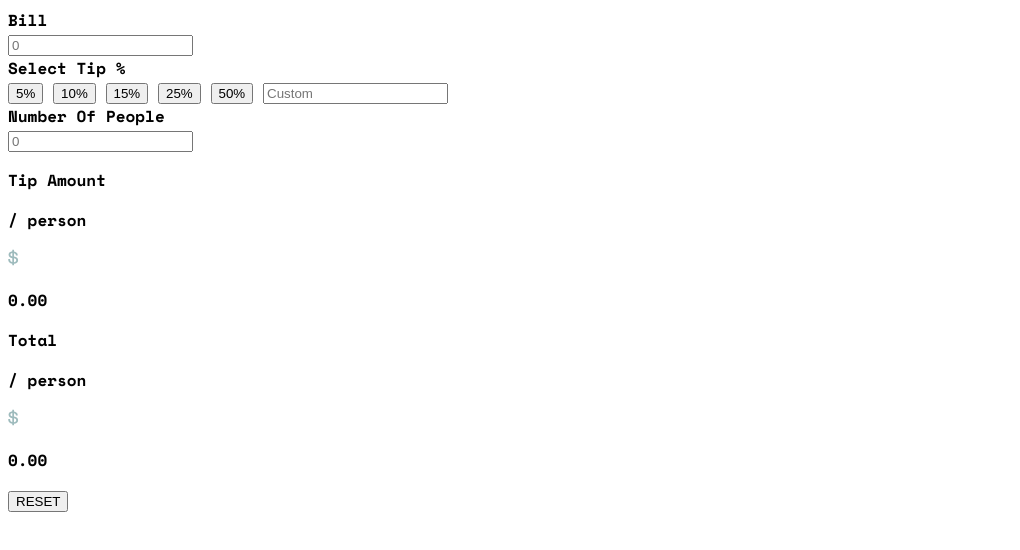
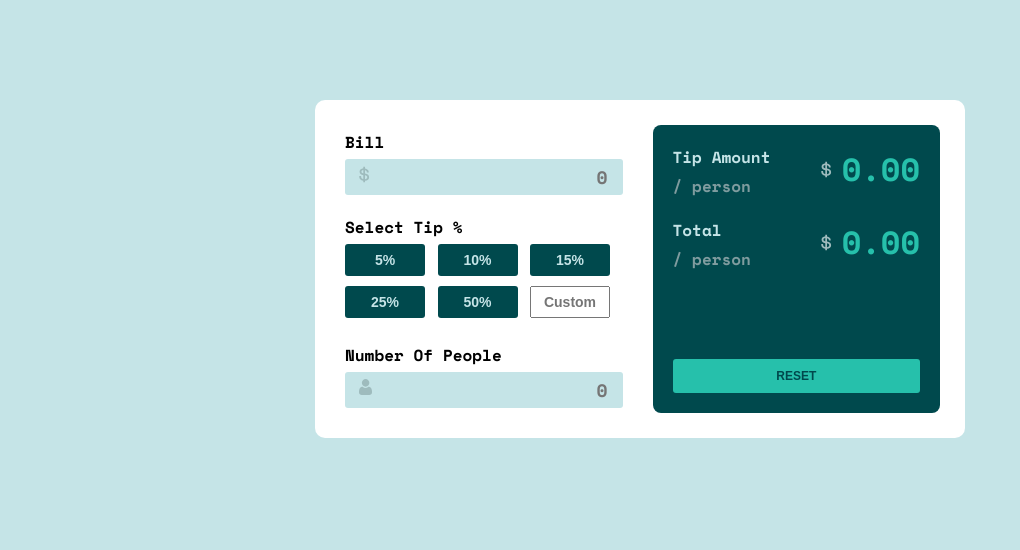
Before and after one commit to razeeth11/Tip-Calculator, a plain HTML site: page index.html in a window 1280 px wide. Shown: the whole page, without its empty margins (0-1020 px from the left). Drawn offline with nearby package versions, Linux system fonts and the light colour scheme.

Commit message:
UI completed

```diff
--- a/index.html
+++ b/index.html
@@ -24,6 +24,7 @@
       <div class="left-div">
         <div class="left-div-one">
           <label for="bill">Bill</label> <br />
+          <img class="dol" src="./images/icon-dollar.svg" alt="">
           <input type="number" placeholder="0" id="bill" />
         </div>
         <div class="left-div-two">
@@ -34,11 +35,12 @@
             <button>15%</button>
             <button>25%</button>
             <button>50%</button>
-            <input type="number" placeholder="Custom">
+            <input class="custom" type="number" placeholder="Custom">
           </div>
         </div>
         <div class="left-div-three">
           <label for="people">Number Of People</label> <br />
+          <img class="per" src="./images/icon-person.svg" alt="">
           <input type="number" placeholder="0" id="people"/>
         </div>
       </div>
@@ -62,7 +64,7 @@
             <p>Total</p>
             <p>/ person</p>
           </div>
-          <div class="tot-amt">
+          <div class="total-amt">
             <img src="./images/icon-dollar.svg" alt="">
             <p class="right-amount">0.00</p>
           </div>
--- a/style.css
+++ b/style.css
@@ -1,3 +1,179 @@
 body{
   font-family: 'Space Mono', monospace;
+  background-color:  hsl(185, 41%, 84%);
 }
+
+.container{
+  display: grid;
+  grid-template-columns: repeat(2 , 1fr);
+  align-items: center;
+  padding: 25px;
+  gap: 25px;
+  background-color: white;
+  border-radius: 10px;
+  width: 600px;
+  min-height: 250px;
+  margin: 100px auto;
+}
+
+.left-div{
+  display: flex;
+  flex-direction: column;
+  justify-content: space-between;
+  gap: 20px;
+  height: 100%;
+  padding: 5px;
+  box-sizing: border-box;
+}
+
+.left-div-two{
+
+}
+
+.tips{
+  display: grid;
+  grid-template-columns: auto auto auto;
+}
+
+.tips button{
+  margin: 5px 5px 5px 0;
+  width: 80px;
+  padding: 8px 5px;
+  font-size: 14px;
+  font-weight: 600;
+  text-align: center;
+  border: none;
+  border-radius: 3px;
+  color: hsl(185, 41%, 84%);
+  background-color: hsl(183, 100%, 15%);
+}
+
+.tips input{
+  margin: 5px 5px 5px 0;
+  width: 80px;
+  padding: 5px;
+  font-size: 14px;
+  font-weight: 600;
+  text-align: center;
+  text-align: center;
+  box-sizing: border-box;
+}
+
+.tip-amt,.tot-amt{
+   display: flex;
+   flex-direction: column;
+   gap: 5px;
+}
+
+.dol{
+  position: absolute;
+  top: 55%;
+  left: 5%;
+}
+
+.left-div-one{
+  position: relative;
+}
+
+.left-div-one input{
+  padding: 5px 15px 5px 5px;
+  margin-top: 5px;
+  font-size: 18px;
+  font-family: 'Space Mono', monospace;
+  width: 100%;
+  box-sizing: border-box;
+  text-align: right;
+  border-radius: 3px;
+  background-color: hsl(185, 41%, 84%);
+  border: none;
+}
+
+.per{
+  position: absolute;
+  top: 55%;
+  left: 5%;
+}
+
+.left-div-three{
+  position: relative;
+}
+
+input::-webkit-outer-spin-button,
+input::-webkit-inner-spin-button {
+  -webkit-appearance: none;
+  margin: 0;
+}
+
+.left-div-three input{
+  padding: 5px 15px 5px 5px;
+  margin-top: 5px;
+  font-size: 18px;
+  font-family: 'Space Mono', monospace;
+  width: 100%;
+  box-sizing: border-box;
+  text-align: right;
+  border-radius: 3px;
+  background-color: hsl(185, 41%, 84%);
+  border: none;
+}
+
+.right-div{
+  display: flex;
+  flex-direction: column;
+  justify-content: space-between;
+  padding: 20px;
+  height: 100%;
+  box-sizing: border-box;
+  border-radius: 8px;
+  background-color: hsl(183, 100%, 15%);
+}
+
+.right-div button{
+  padding: 10px;
+  font-weight: 700;
+  font-size: 12px;
+  color: hsl(183, 100%, 15%);
+  background-color: hsl(172, 67%, 45%);
+  border: none;
+  border-radius: 3px;
+}
+
+.right-div-one{
+  display: flex;
+  align-items:self-start;
+  justify-content: space-between;
+}
+
+.right-amt-div{
+  display: flex;
+  flex-direction: column;
+  gap: 20px;
+}
+
+.amt,.total-amt{
+  display: flex;
+  align-items: center;
+  gap: 10px;
+}
+
+.right-amount{
+  font-size: 32px;
+  margin: 0;
+  color: hsl(172, 67%, 45%);
+}
+
+.tip-amt p:nth-child(1),.tot-amt p:nth-child(1){
+  color: hsl(185, 41%, 84%)
+}
+
+.tip-amt p:nth-child(2),.tot-amt p:nth-child(2){
+  color:  hsl(184, 14%, 56%)
+}
+
+.tip-amt p , .tot-amt p{
+  margin: 0;
+}
+
+button{
+  cursor: pointer;
+}
```
